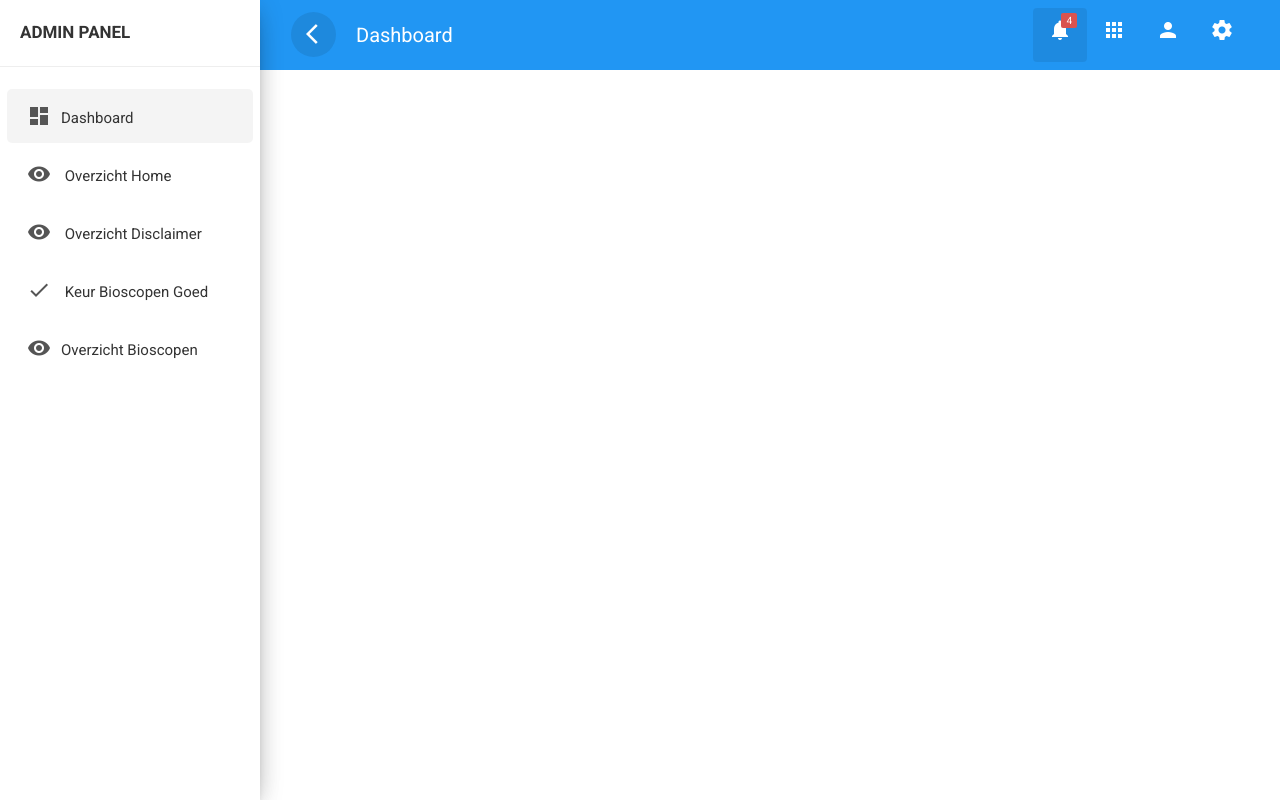
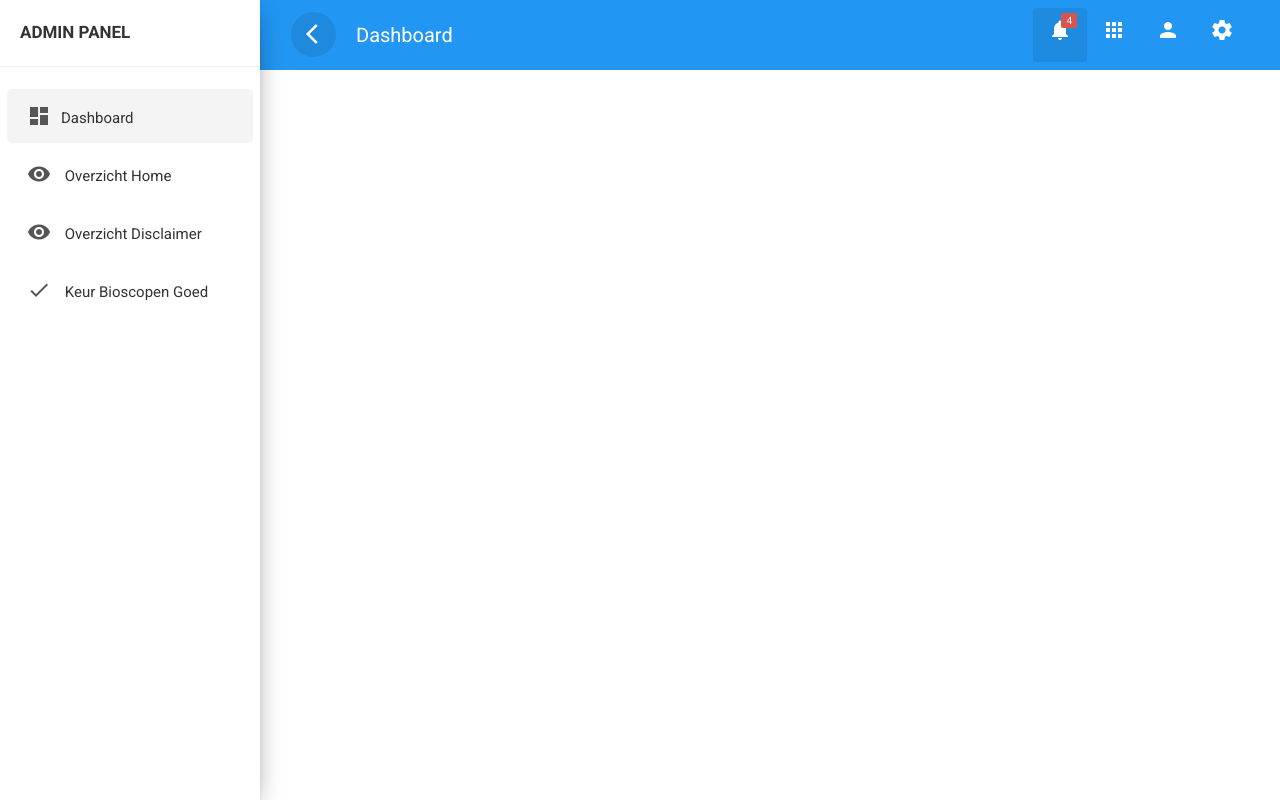
Before and after one commit to TygoHouweling/gameplayparty, a PHP site: template view/admin/editItem.php in a window 1280 px wide. Run offline with PHP 8.4, Linux system fonts and the light colour scheme; the template is opened without the code that fills it, so the values that code supplies are empty; the visitor is signed in with stand-in values (Sample User, id 1); some libraries are stand-ins or nearby versions; some web fonts are replaced.

Commit message:
removed add cinema to admin

```diff
--- a/view/admin/admin_header.php
+++ b/view/admin/admin_header.php
@@ -47,24 +47,6 @@
                 </li>
 
                 <div class="small-screen navbar-display">
-                    <li class="dropdown d-lg-none d-md-block d-xl-none d-sm-block">
-                        <a href="#homeSubmenu0" data-toggle="collapse" aria-expanded="false" class="dropdown-toggle">
-                            <i class="material-icons">notifications</i><span> 4 notification</span></a>
-                        <ul class="collapse list-unstyled menu" id="homeSubmenu0">
-                            <li>
-                                <a href="#">You have 5 new messages</a>
-                            </li>
-                            <li>
-                                <a href="#">You're now friend with Mike</a>
-                            </li>
-                            <li>
-                                <a href="#">Wish Mary on her birthday!</a>
-                            </li>
-                            <li>
-                                <a href="#">5 warnings in Server Console</a>
-                            </li>
-                        </ul>
-                    </li>
 
                     <li class="d-lg-none d-md-block d-xl-none d-sm-block">
                         <a href="?cat=admin"><i class="material-icons">apps</i><span>apps</span></a>
@@ -105,17 +87,6 @@
                     <?php
                     }
                     ?>
-                    <?php
-
-                    if ($_SESSION['user_role'] == 2) {
-                    ?>
-                        <li>
-                            <a href="?cat=admin&op=overviewCinema"><i class="material-icons">visibility</i>Overzicht bioscopen</a>
-                        </li>
-                    <?php
-                    }
-                    ?>
-
 
             </ul>
 
```
